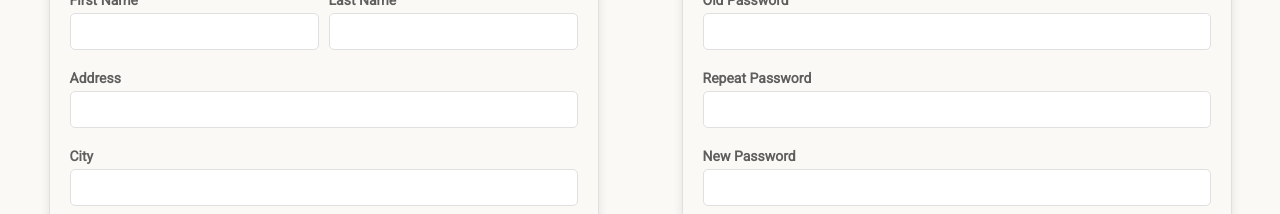
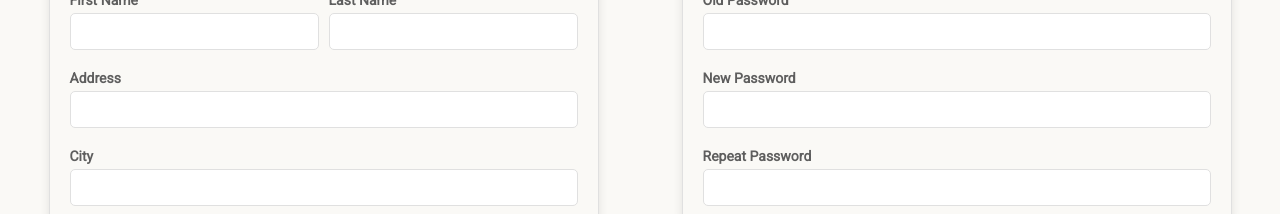
Before and after one commit to SirSicard/2KIN-Onboarding, a React (Vite) app in the folder client/: page /user/profile in a window 1280 px wide. Shown: the part 258-472 px from the top of the page. Built offline with nearby package versions, Linux system fonts and the light colour scheme.

Commit message:
fixed little debbug

```diff
--- a/client/src/pages/dashboard/UserProfile.jsx
+++ b/client/src/pages/dashboard/UserProfile.jsx
@@ -87,7 +87,7 @@ export default function UserProfile() {
                 />
               </div>
               <div className="billing-form-group">
-                <label htmlFor="newPassword">Repeat Password</label>
+                <label htmlFor="newPassword">New Password</label>
                 <input
                   type="password"
                   id="password"
@@ -96,7 +96,7 @@ export default function UserProfile() {
                 />
               </div>
               <div className="billing-form-group">
-                <label htmlFor="newPassword">New Password</label>
+                <label htmlFor="newPassword">Repeat Password</label>
                 <input
                   type="password"
                   id="password"
@@ -108,10 +108,10 @@ export default function UserProfile() {
           </div>
         </div>
         <div className="update-btn">
-        <button type="submit" className="btn btn-primary">
-          Update
+          <button type="submit" className="btn btn-primary">
+            Update
           </button>
-          </div>
+        </div>
       </div>
     </div>
   );
```
